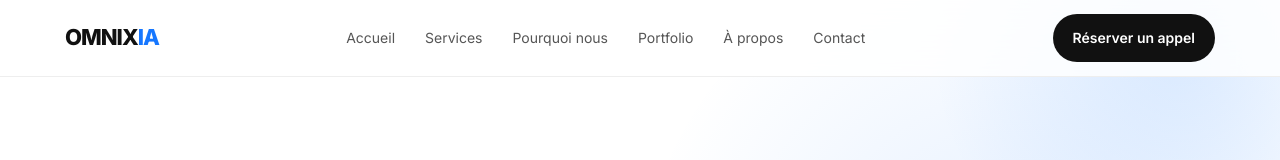
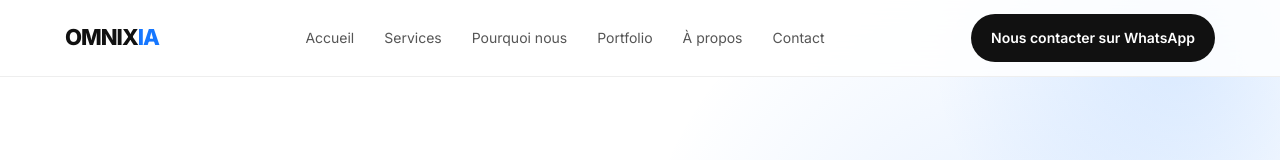
Before and after one commit to omnix-ia-art/omnix-ia, a website built with Vite: page index.html in a window 1280 px wide. Shown: the top 160 px of the page. Built offline with nearby package versions, Linux system fonts and the light colour scheme.

Commit message:
Ajout bouton WhatsApp

```diff
--- a/index.html
+++ b/index.html
@@ -33,8 +33,9 @@
     <a href="#contact">Contact</a>
 </nav>
 
-<a href="https://calendly.com/omarmohamedomar946/30min" class="nav-button" target="_blank">
-    Réserver un appel
+<a href="https://wa.me/25377654048" class="nav-button" target="_blank">
+    Nous contacter sur WhatsApp
+</a>
 </a>
 
     </div>
```
